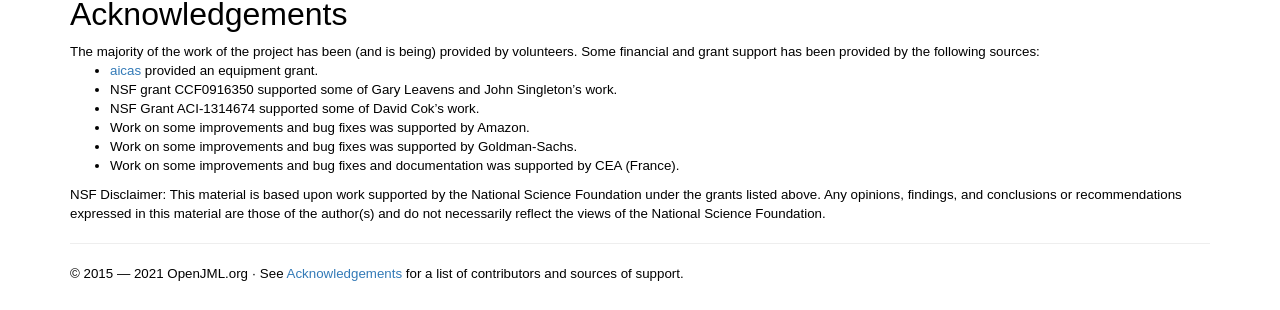
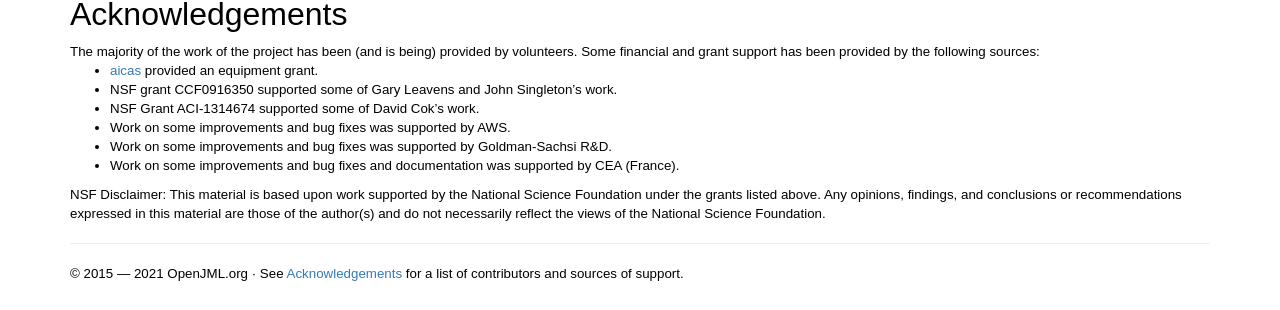
Before and after one commit to OpenJML/openjml.github.io, a Jekyll site: the page built from about/index.html, in a window 1280 px wide and 1261 px high. Shown: the part 948-1258 px from the top of the window. Built offline with Jekyll 4.4.1, drawn with Linux system fonts in a browser that asks for light colours.

Commit message:
Adjusting acknowledgements

```diff
--- a/about/index.html
+++ b/about/index.html
@@ -95,8 +95,8 @@ title: About | OpenJML
 <li><a href=https://aicas.com>aicas</a> provided an equipment grant.
 <li>NSF grant CCF0916350 supported some of Gary Leavens and John Singleton’s work.
 <li>NSF Grant ACI-1314674 supported some of David Cok’s work.
-<li>Work on some improvements and bug fixes was supported by Amazon.
-<li>Work on some improvements and bug fixes was supported by Goldman-Sachs.
+<li>Work on some improvements and bug fixes was supported by AWS.
+<li>Work on some improvements and bug fixes was supported by Goldman-Sachsi R&D.
 <li>Work on some improvements and bug fixes and documentation was supported by CEA (France).
 </ul>
 NSF Disclaimer: This material is based upon work supported by the National Science Foundation under the grants listed above. Any opinions, findings, and conclusions or recommendations expressed in this material are those of the author(s) and do not necessarily reflect the views of the National Science Foundation.
```
